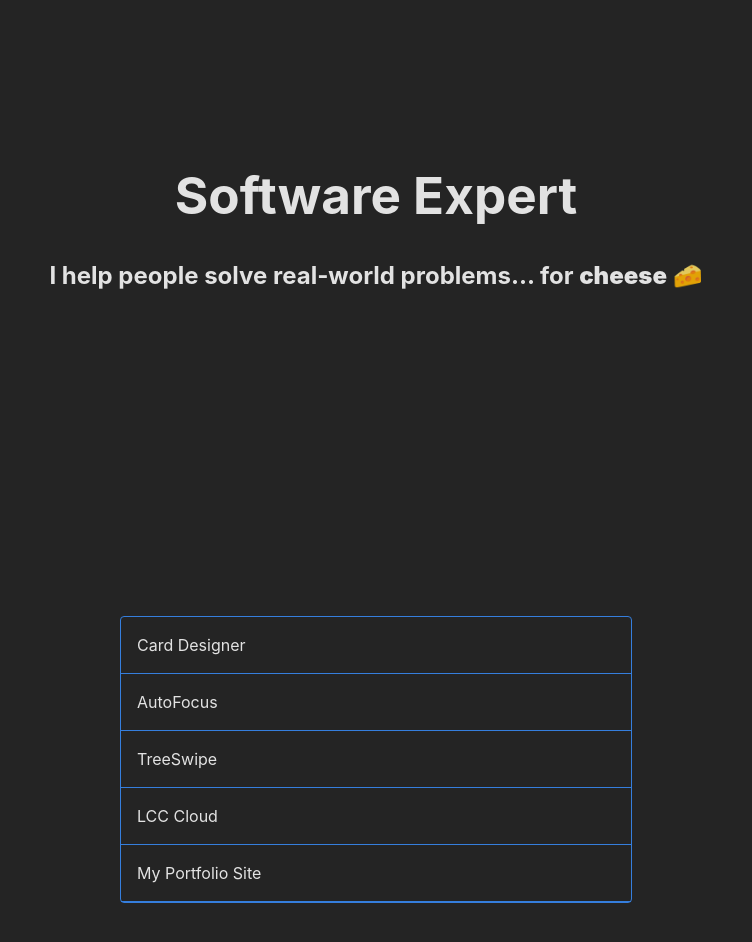
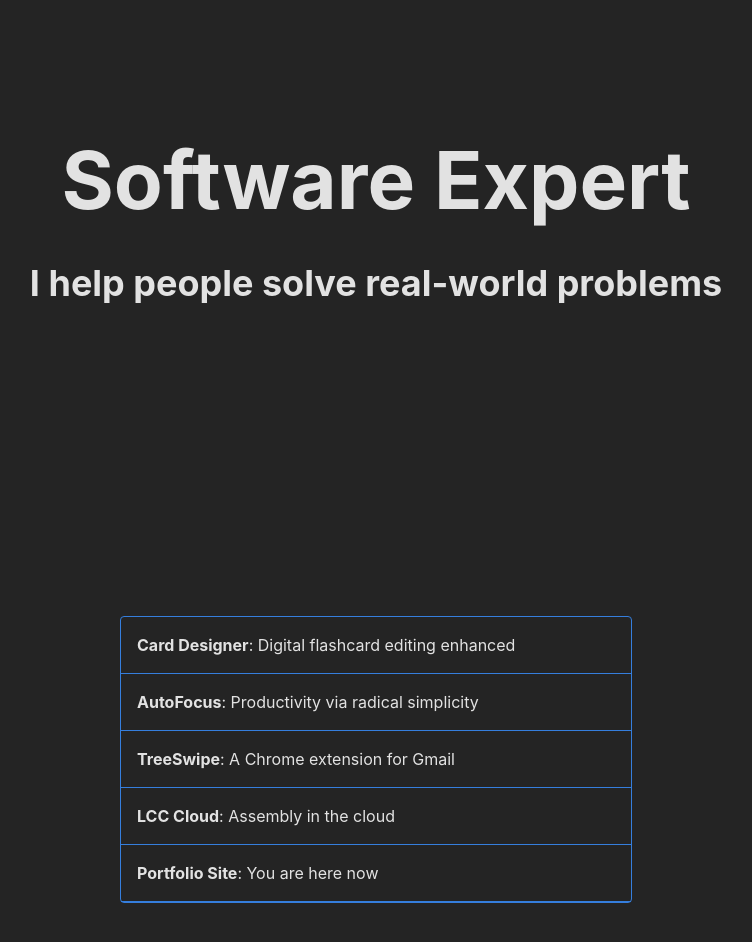
Before and after one commit to avidrucker/portfolio-website, a React (Vite) app: page / in a window 1280 px wide. Shown: the part 200-1142 px from the top of the page, without its empty margins (264-1016 px from the left). Built offline with nearby package versions, Linux system fonts and the light colour scheme; no server answers.

Commit message:
update balance h2 text, project descriptions

```diff
--- a/src/App.css
+++ b/src/App.css
@@ -40,3 +40,7 @@ html, body, #root {
 .h0 {
   height: 0;
 }
+
+.balance {
+  text-wrap: balance;
+}
--- a/src/App.jsx
+++ b/src/App.jsx
@@ -34,7 +34,7 @@ function App() {
 
   return (
     <main
-      className={`min-h-100 flex flex-column ${
+      className={` min-h-100 flex flex-column ${
         darkMode ? " dark-bg light " : " light-bg dark "
       }`}
     >
@@ -44,7 +44,7 @@ function App() {
             <a className={`f2 link ${darkMode ? " light " : " dark "}`} href="#">
               Avi Drucker
             </a>
-            <p className="ma0 o-50">Visitor Count: {visitorCount}</p>
+            <p className="ma0 o-50 f4 ml3">Visitors: {visitorCount}</p>
             <a className="f3 link underline ml-auto mr3" href="#">
               Contact
             </a>
@@ -58,9 +58,10 @@ function App() {
             </button>
           </nav>
         </header>
-          <section className="jumbotron tc">
-            <h1>Software Expert</h1>
-            <h2>I help people solve real-world problems... for <strong>cheese</strong> 🧀</h2>
+          <section className="jumbotron tc ph4">
+            <h1 className="ma0 f-subheadline">Software Expert</h1>
+            <h2 className="ma0 f2 pt4 balance">I help people solve real-world problems</h2>
+            {/* ... for <strong className="i">cheese</strong> 🧀 */}
           </section>
           <section className="projects">
             {/* remove next h2 from screenreaders */}
@@ -70,11 +71,11 @@ function App() {
         <section className="second-page vh-100 flex flex-column justify-between">
           <section className="projects">
             <ul className="list pl0 ml0 center mw6 ba b--blue br2">
-              <li className="ph3 pv3 bb b--blue">Card Designer</li>
-              <li className="ph3 pv3 bb b--blue">AutoFocus</li>
-              <li className="ph3 pv3 bb b--blue">TreeSwipe</li>
-              <li className="ph3 pv3 bb b--blue">LCC Cloud</li>
-              <li className="ph3 pv3 bb b--blue">My Portfolio Site</li>
+              <li className="ph3 pv3 bb b--blue"><strong className="b">Card Designer</strong>: Digital flashcard editing enhanced</li>
+              <li className="ph3 pv3 bb b--blue"><strong className="b">AutoFocus</strong>: Productivity via radical simplicity</li>
+              <li className="ph3 pv3 bb b--blue"><strong className="b">TreeSwipe</strong>: A Chrome extension for Gmail</li>
+              <li className="ph3 pv3 bb b--blue"><strong className="b">LCC Cloud</strong>: Assembly in the cloud</li>
+              <li className="ph3 pv3 bb b--blue"><strong className="b">Portfolio Site</strong>: You are here now</li>
             </ul>
           </section>
         </section>
```
